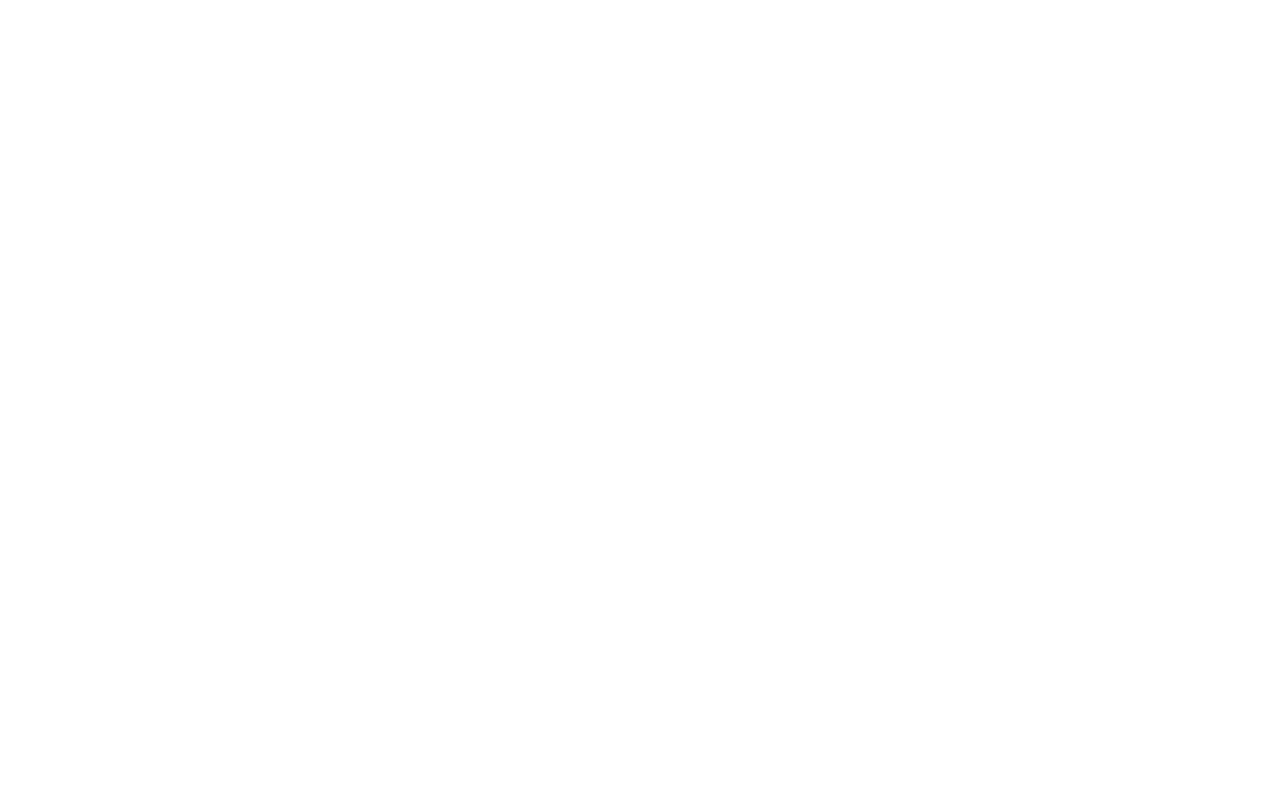
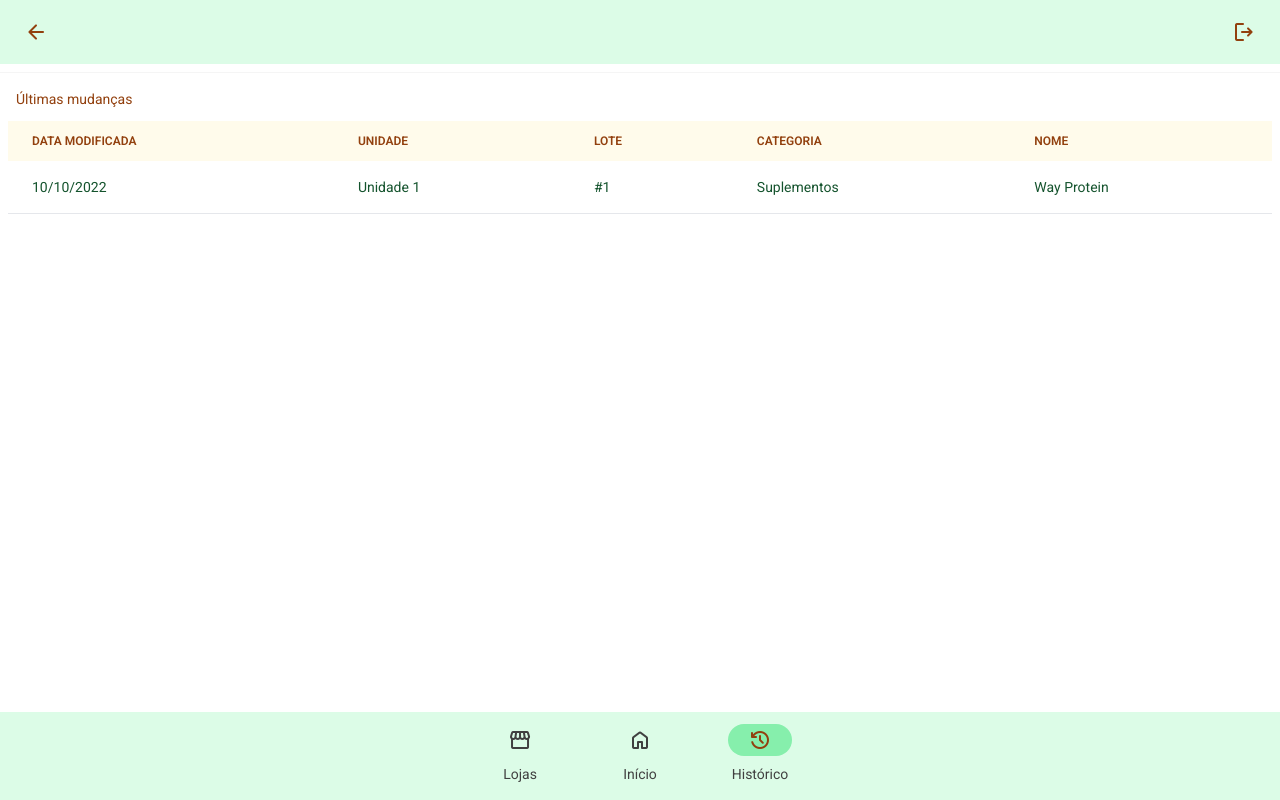
Before and after one commit to FrogDevs/equilibrionatural-controle_estoque, a Vue app: page /visitante/unidade1/history in a window 1280 px wide. Built offline with nearby package versions, Linux system fonts and the light colour scheme.

Commit message:
:sparkles: feat: History view

```diff
--- a/src/views/products/ProductHistory.vue
+++ b/src/views/products/ProductHistory.vue
@@ -1,2 +1,78 @@
-<script setup></script>
-<template></template>
+<script setup>
+import { ref } from 'vue'
+import ToolBar from '../../components/ToolBar.vue'
+import NavigationBar from '../../components/NavigationBar.vue'
+import TheDivider from '../../components/TheDivider.vue'
+
+const props = defineProps({
+  user: {
+    type: String,
+    default: ''
+  },
+  market: {
+    type: String,
+    default: ''
+  }
+})
+
+const hideBar = ref(true)
+let lastScrollTop = 0
+
+window.addEventListener(
+  'scroll',
+  () => {
+    var st = window.pageYOffset || document.documentElement.scrollTop
+
+    if (st > lastScrollTop) {
+      hideBar.value = false
+    } else {
+      hideBar.value = true
+    }
+
+    lastScrollTop = st <= 0 ? 0 : st
+  },
+  false
+)
+</script>
+<template>
+  <header class="fixed top-0 z-10 w-full">
+    <ToolBar v-if="hideBar" />
+  </header>
+  <main class="mt-16 pb-24">
+    <TheDivider subtitle="Últimas mudanças" />
+    <section class="relative mx-2 overflow-x-auto">
+      <table class="w-full table-auto text-left text-sm text-green-900">
+        <thead class="bg-amber-50 text-xs uppercase text-amber-800">
+          <tr>
+            <th scope="col" class="py-3 px-6">Data modificada</th>
+            <th scope="col" class="py-3 px-6">Unidade</th>
+            <th scope="col" class="py-3 px-6">Lote</th>
+            <th scope="col" class="py-3 px-6">Categoria</th>
+            <th scope="col" class="py-3 px-6">Nome</th>
+          </tr>
+        </thead>
+        <tbody>
+          <tr
+            class="border-b bg-white transition-all duration-200 ease-in-out hover:cursor-pointer hover:bg-neutral-100 active:bg-neutral-200"
+          >
+            <td scope="row" class="whitespace-nowrap py-4 px-6 font-medium">
+              10/10/2022
+            </td>
+            <td class="py-4 px-6">Unidade 1</td>
+            <td class="py-4 px-6">#1</td>
+            <td class="py-4 px-6">Suplementos</td>
+            <td class="py-4 px-6">Way Protein</td>
+          </tr>
+        </tbody>
+      </table>
+    </section>
+  </main>
+  <footer class="fixed bottom-0 w-full">
+    <NavigationBar
+      v-if="hideBar"
+      :history="true"
+      :user="props.user"
+      :market="props.market"
+    />
+  </footer>
+</template>
```
